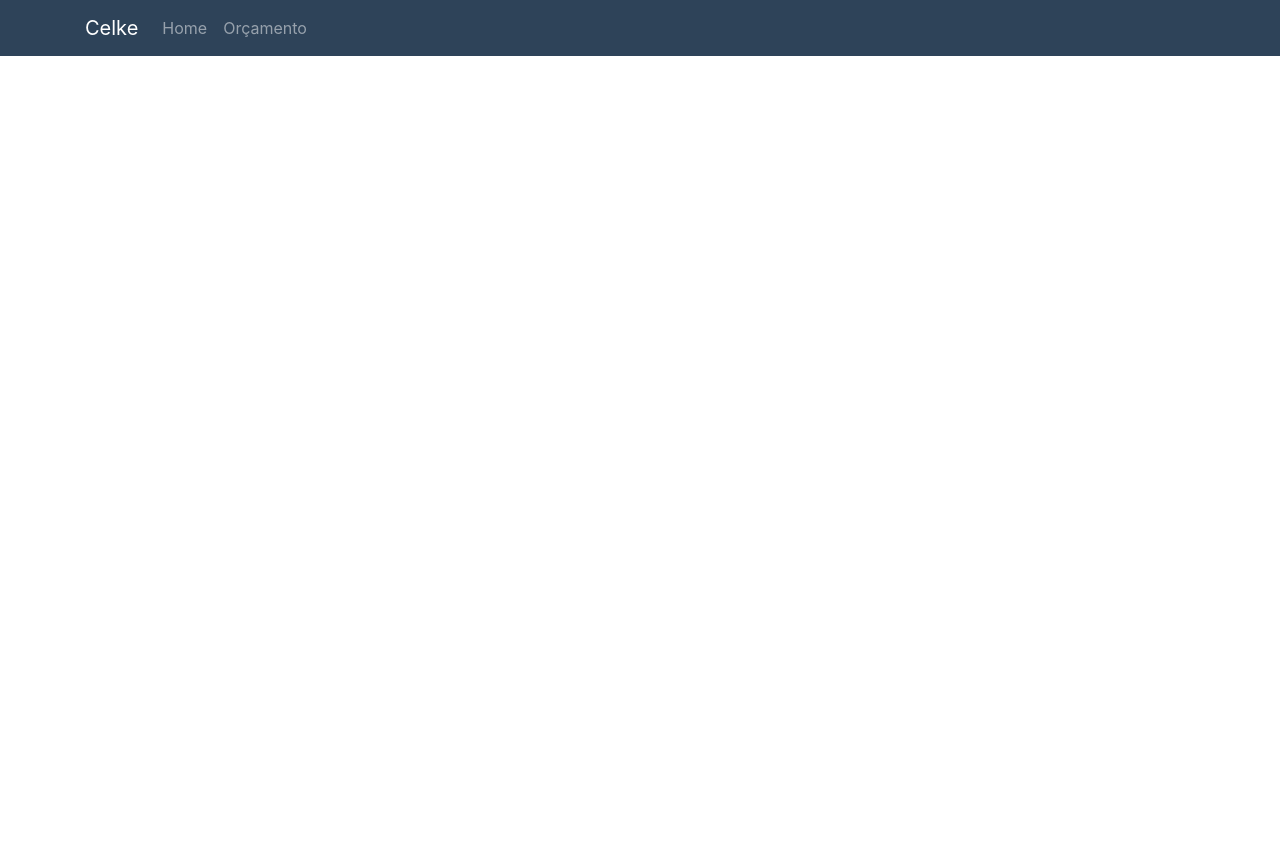
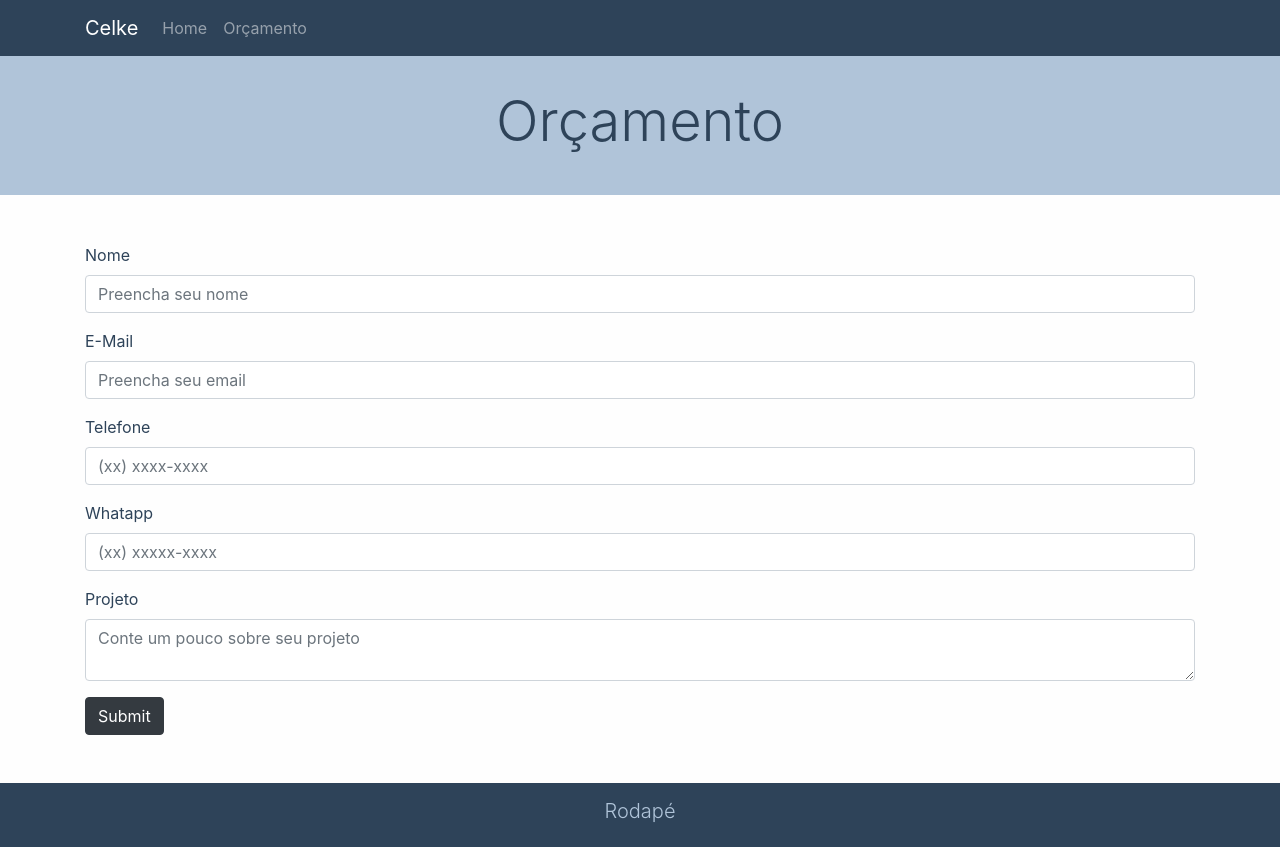
Before and after one commit to omnweb/celke, a Next.js app in the folder site/: page /orcamento in a window 1280 px wide. Before the commit the page ends 800 px from the top, so only its background shows below. Built offline with nearby package versions, Linux system fonts and the light colour scheme.

Commit message:
Creating budget page form

```diff
--- a/site/pages/orcamento.js
+++ b/site/pages/orcamento.js
@@ -1,9 +1,79 @@
 import Menu from '../components/Menu'
+import Rodape from '../components/Footer'
+import Head from 'next/head';
+
+
+import { Container, Jumbotron, Button, Form, FormGroup, Label, Input } from 'reactstrap'
 
 function Orcamento() {
     return (
         <div>
             <Menu />
+            <Head>
+                <title>Orçamento </title>
+            </Head>
+            <Jumbotron fluid className="descr-top">
+                <style>
+                    {
+                        `.descr-top{
+                            background-color: #B0C4D9;
+                            color: #2E4359;
+                            margin-bottom: 0rem !important;
+                            padding: 2rem 0rem;
+                        }
+                        `
+                    }
+                </style>
+                <Container className="text-center" >
+                    <h1 className="display-4">Orçamento</h1>
+                </Container>
+
+            </Jumbotron>
+            <Jumbotron fluid className="form-orcamento">
+                <style>
+                    {
+                        `.form-orcamento{
+                            background-color: #fefefe;
+                            color: #2E4359;
+                            margin-bottom: 0rem !important;
+                            padding: 3rem 0rem;
+                        }
+                        `
+                    }
+                </style>
+                <Container >
+                    <Form>
+                        <FormGroup>
+                            <Label for="name">Nome</Label>
+                            <Input type="text" name="name" id="name" placeholder="Preencha seu nome" />
+                        </FormGroup>
+
+                        <FormGroup>
+                            <Label for="email">E-Mail</Label>
+                            <Input type="email" name="email" id="email" placeholder="Preencha seu email" />
+                        </FormGroup>
+
+                        <FormGroup>
+                            <Label for="phone">Telefone</Label>
+                            <Input type="tel" name="phone" id="phone" placeholder="(xx) xxxx-xxxx" />
+                        </FormGroup>
+
+                        <FormGroup>
+                            <Label for="whatapp">Whatapp</Label>
+                            <Input type="tel" name="whatapp" id="whatapp" placeholder="(xx) xxxxx-xxxx" />
+                        </FormGroup>
+
+                        <FormGroup>
+                            <Label for="project">Projeto</Label>
+                            <Input type="textarea" name="project" id="project" placeholder="Conte um pouco sobre seu projeto" />
+                        </FormGroup>
+
+                        <Button type="submit" color="dark">Submit</Button>
+                    </Form>
+                </Container>
+
+            </Jumbotron>
+            <Rodape />
         </div>
     )
 }
```
Also changed, not shown: site/pages/index.js (+22 -15 lines), site/public/favicon.png (added).
